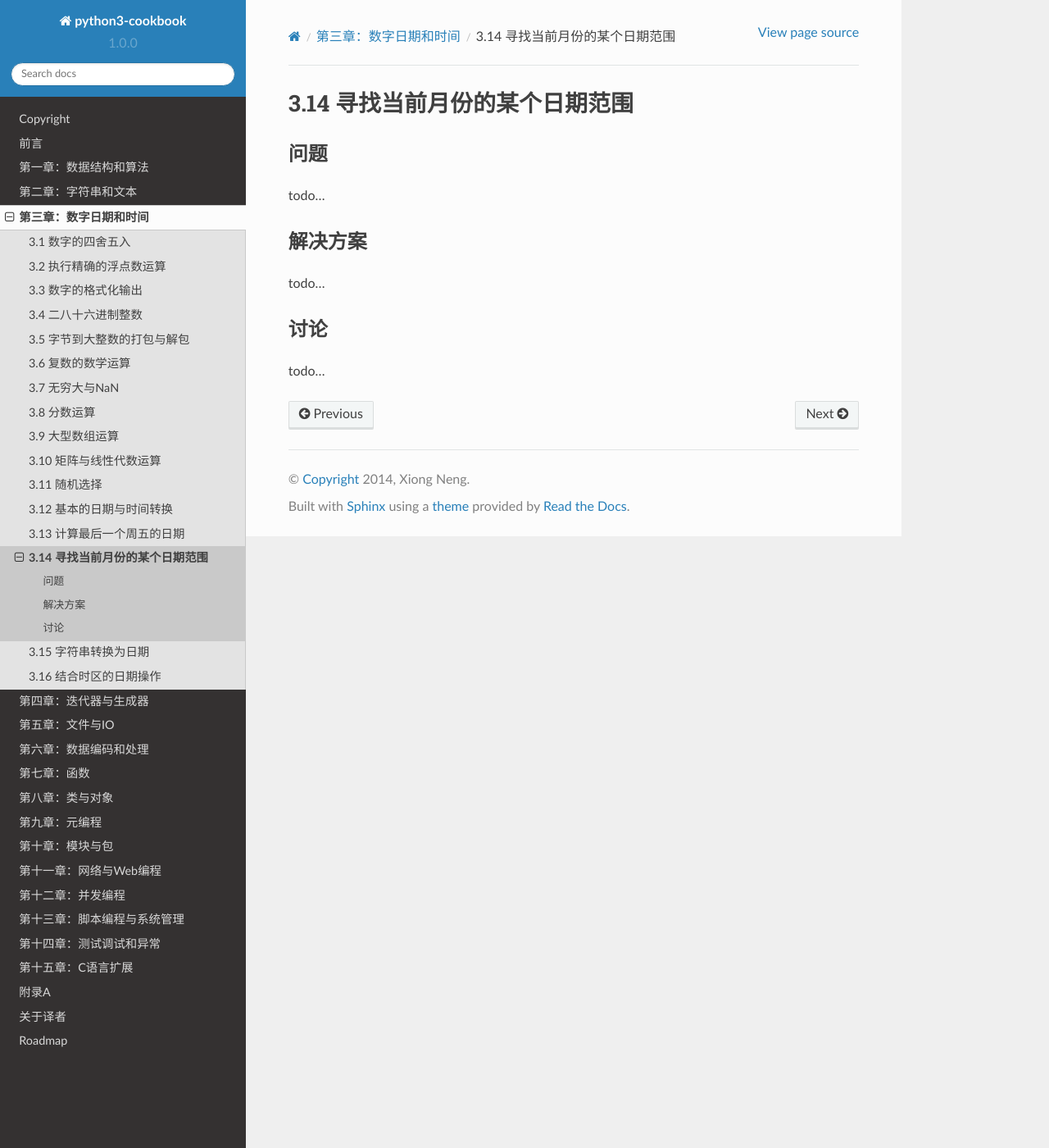
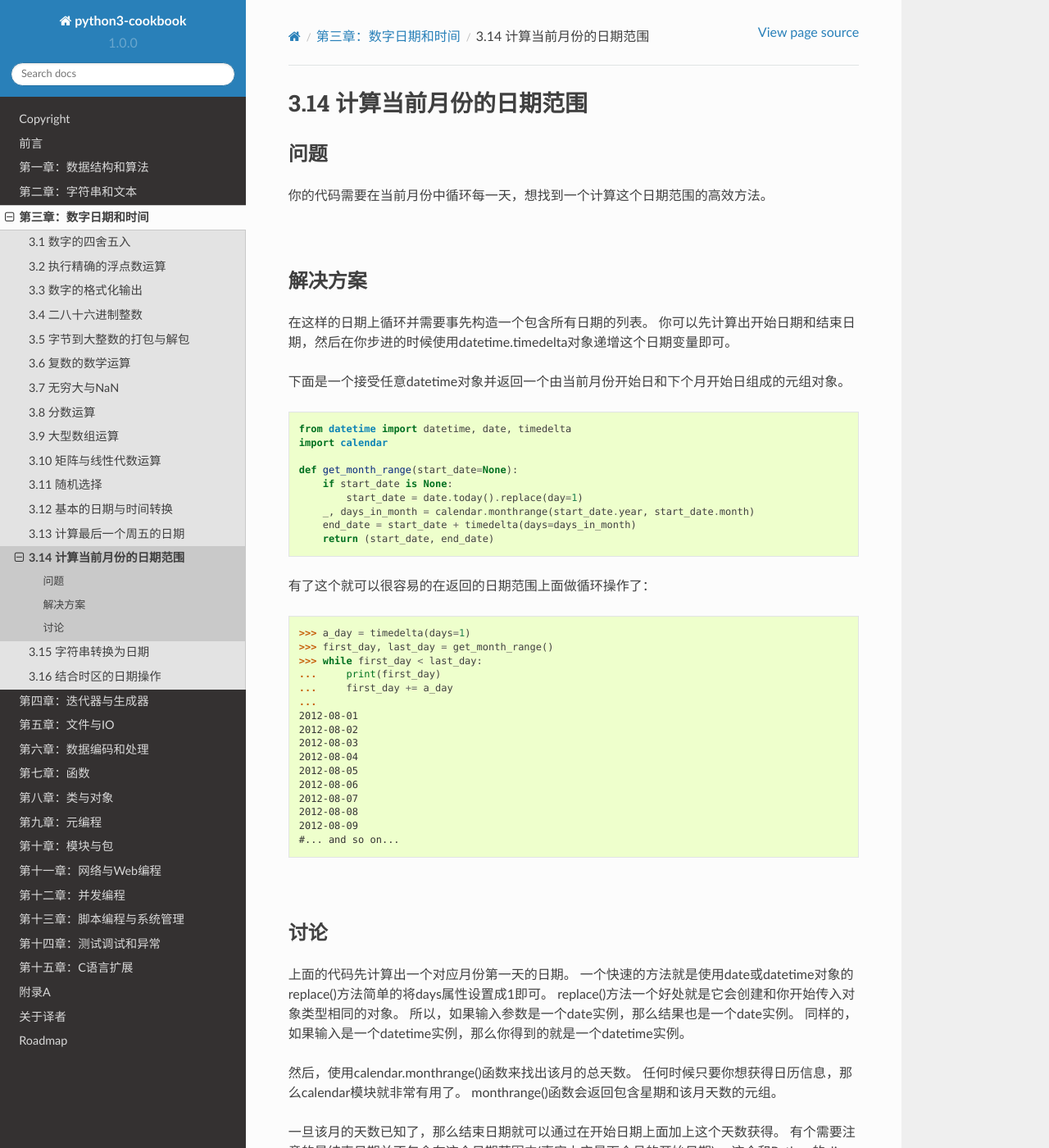
Before and after one commit to yidao620c/python3-cookbook, a Sphinx documentation site: the page built from source/c03/p14_date_range_for_current_month.rst, in a window 1280 px wide and 1400 px high. Shown: the whole window at 82% size. Built offline with Sphinx 7.4.7 and the Read the Docs theme 2.0.0, drawn with Linux system fonts in a browser that asks for light colours; some of the changed text lies outside the part shown.

Commit message:
3.14小节完成

```diff
--- a/source/c03/p14_date_range_for_current_month.rst
+++ b/source/c03/p14_date_range_for_current_month.rst
@@ -1,18 +1,102 @@
-============================
-3.14 寻找当前月份的某个日期范围
-============================
+==========================
+3.14 计算当前月份的日期范围
+==========================
 
 ----------
 问题
 ----------
-todo...
+你的代码需要在当前月份中循环每一天，想找到一个计算这个日期范围的高效方法。
+
+|
 
 ----------
 解决方案
 ----------
-todo...
+在这样的日期上循环并需要事先构造一个包含所有日期的列表。
+你可以先计算出开始日期和结束日期，然后在你步进的时候使用datetime.timedelta对象递增这个日期变量即可。
+
+下面是一个接受任意datetime对象并返回一个由当前月份开始日和下个月开始日组成的元组对象。
+
+.. code-block:: python
+
+    from datetime import datetime, date, timedelta
+    import calendar
+
+    def get_month_range(start_date=None):
+        if start_date is None:
+            start_date = date.today().replace(day=1)
+        _, days_in_month = calendar.monthrange(start_date.year, start_date.month)
+        end_date = start_date + timedelta(days=days_in_month)
+        return (start_date, end_date)
+
+有了这个就可以很容易的在返回的日期范围上面做循环操作了：
+
+.. code-block:: python
+
+    >>> a_day = timedelta(days=1)
+    >>> first_day, last_day = get_month_range()
+    >>> while first_day < last_day:
+    ...     print(first_day)
+    ...     first_day += a_day
+    ...
+    2012-08-01
+    2012-08-02
+    2012-08-03
+    2012-08-04
+    2012-08-05
+    2012-08-06
+    2012-08-07
+    2012-08-08
+    2012-08-09
+    #... and so on...
+
+|
 
 ----------
 讨论
 ----------
-todo...
+上面的代码先计算出一个对应月份第一天的日期。
+一个快速的方法就是使用date或datetime对象的replace()方法简单的将days属性设置成1即可。
+replace()方法一个好处就是它会创建和你开始传入对象类型相同的对象。
+所以，如果输入参数是一个date实例，那么结果也是一个date实例。
+同样的，如果输入是一个datetime实例，那么你得到的就是一个datetime实例。
+
+然后，使用calendar.monthrange()函数来找出该月的总天数。
+任何时候只要你想获得日历信息，那么calendar模块就非常有用了。
+monthrange()函数会返回包含星期和该月天数的元组。
+
+一旦该月的天数已知了，那么结束日期就可以通过在开始日期上面加上这个天数获得。
+有个需要注意的是结束日期并不包含在这个日期范围内(事实上它是下个月的开始日期)。
+这个和Python的slice与range操作行为保持一致，同样也不包含结尾。
+
+为了在日期范围上循环，要使用到标准的数学和比较操作。
+比如，可以利用timedelta实例来递增日期，小于号<用来检查一个日期是否在结束日期之前。
+
+理想情况下，如果能为日期迭代创建一个同内置的range()函数一样的函数就好了。
+幸运的是，可以使用一个生成器来很容易的实现这个目标：
+
+.. code-block:: python
+
+    def date_range(start, stop, step):
+        while start < stop:
+            yield start
+            start += step
+
+下面是使用这个生成器的例子：
+
+.. code-block:: python
+
+    >>> for d in date_range(datetime(2012, 9, 1), datetime(2012,10,1),
+                            timedelta(hours=6)):
+    ...     print(d)
+    ...
+    2012-09-01 00:00:00
+    2012-09-01 06:00:00
+    2012-09-01 12:00:00
+    2012-09-01 18:00:00
+    2012-09-02 00:00:00
+    2012-09-02 06:00:00
+    ...
+    >>>
+
+这种实现之所以这么简单，还得归功于Python中的日期和时间能够使用标准的数学和比较操作符来进行运算。
```
Also changed, not shown: 1 other file.
